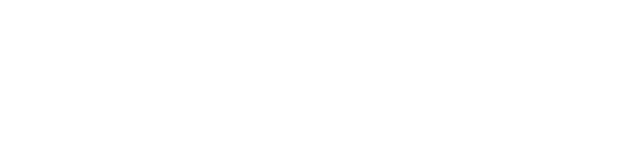
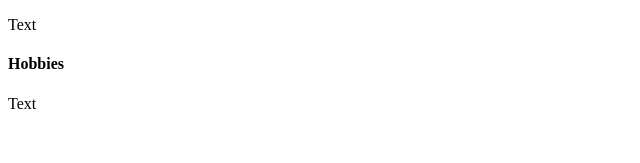
Before and after one commit to WhiteN9/rendering-with-react, a React (Create React App) app: page / in a window 1280 px wide. Shown: the top 163 px of the page, without its empty margins (0-640 px from the left). Built offline with nearby package versions, Linux system fonts and the light colour scheme.

Commit message:
linking components together

```diff
--- a/src/Activity.js
+++ b/src/Activity.js
@@ -2,7 +2,7 @@
 import "./Activity.css";
 
 function Activity() {
-  return null;
+  return <p>Text</p>;;
 }
 
 export default Activity;
--- a/src/ActivityList.js
+++ b/src/ActivityList.js
@@ -2,7 +2,7 @@
 import "./ActivityList.css";
 
 function ActivityList() {
-  return null;
+  return <p>Text</p>;;
 }
 
 export default ActivityList;
--- a/src/App.js
+++ b/src/App.js
@@ -1,4 +1,7 @@
 import React from "react";
+import Header from "./Activity";
+import HobbyList from "./HobbyList.js";
+import ActivityList from "./ActivityList.js";
 
 function App() {
   const name = "Kitty Kat";
@@ -16,7 +19,13 @@
     { time: "7:00 pm", description: "play" },
     { time: "10:00 pm", description: "bedtime" },
   ];
-  return null;
+  return (
+    <React.Fragment>
+      <Header />
+      <HobbyList />
+      <ActivityList />
+    </React.Fragment>
+  );
 }
 
 export default App;
--- a/src/Header.js
+++ b/src/Header.js
@@ -2,7 +2,7 @@
 import "./Header.css";
 
 function Header() {
-  return null;
+  return <p>Text</p>;
 }
 
 export default Header;
```
